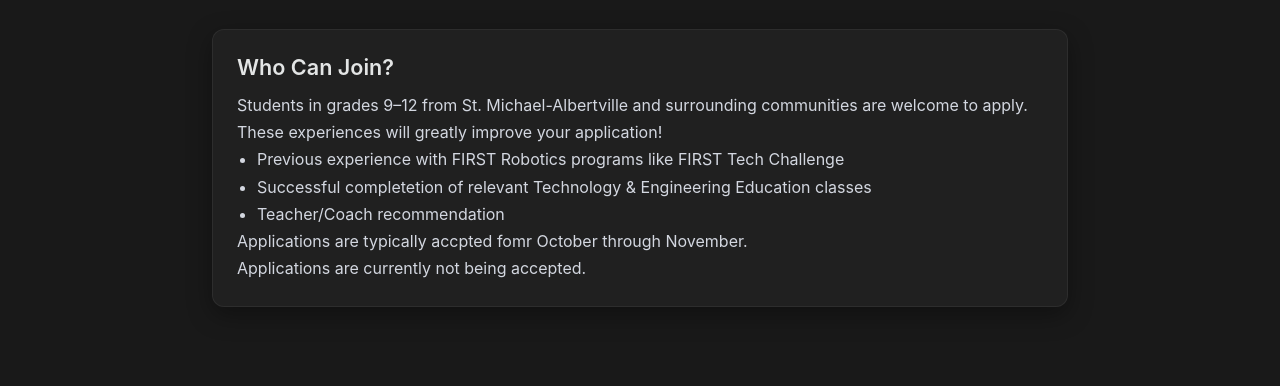
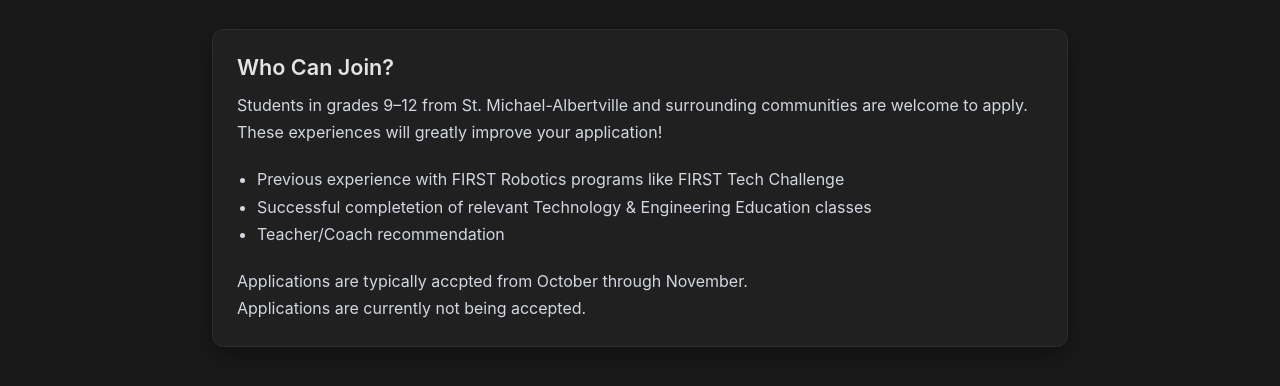
Before and after one commit to zosowski/zosowski.github.io, a plain HTML site: page join/index.html in a window 1280 px wide. Shown: the part 192-578 px from the top of the page. Drawn offline with Linux system fonts and the light colour scheme.

Commit message:
updated-join-page

```diff
--- a/join/index.html
+++ b/join/index.html
@@ -24,12 +24,14 @@
     <section class="notion-card">
       <h2>Who Can Join?</h2>
       <p>Students in grades 9&ndash;12 from St. Michael-Albertville and surrounding communities are welcome to apply. These experiences will greatly improve your application!</p>
+    </br>
       <ul>
         <li>Previous experience with FIRST Robotics programs like FIRST Tech Challenge</li>
         <li>Successful completetion of relevant Technology & Engineering Education classes</li>
         <li>Teacher/Coach recommendation</li>
       </ul>
-      <p>Applications are typically accpted fomr October through November.</p>
+      </br>
+      <p>Applications are typically accpted from October through November.</p>
       <p>Applications are currently not being accepted.</p>
     </section>
 
```
